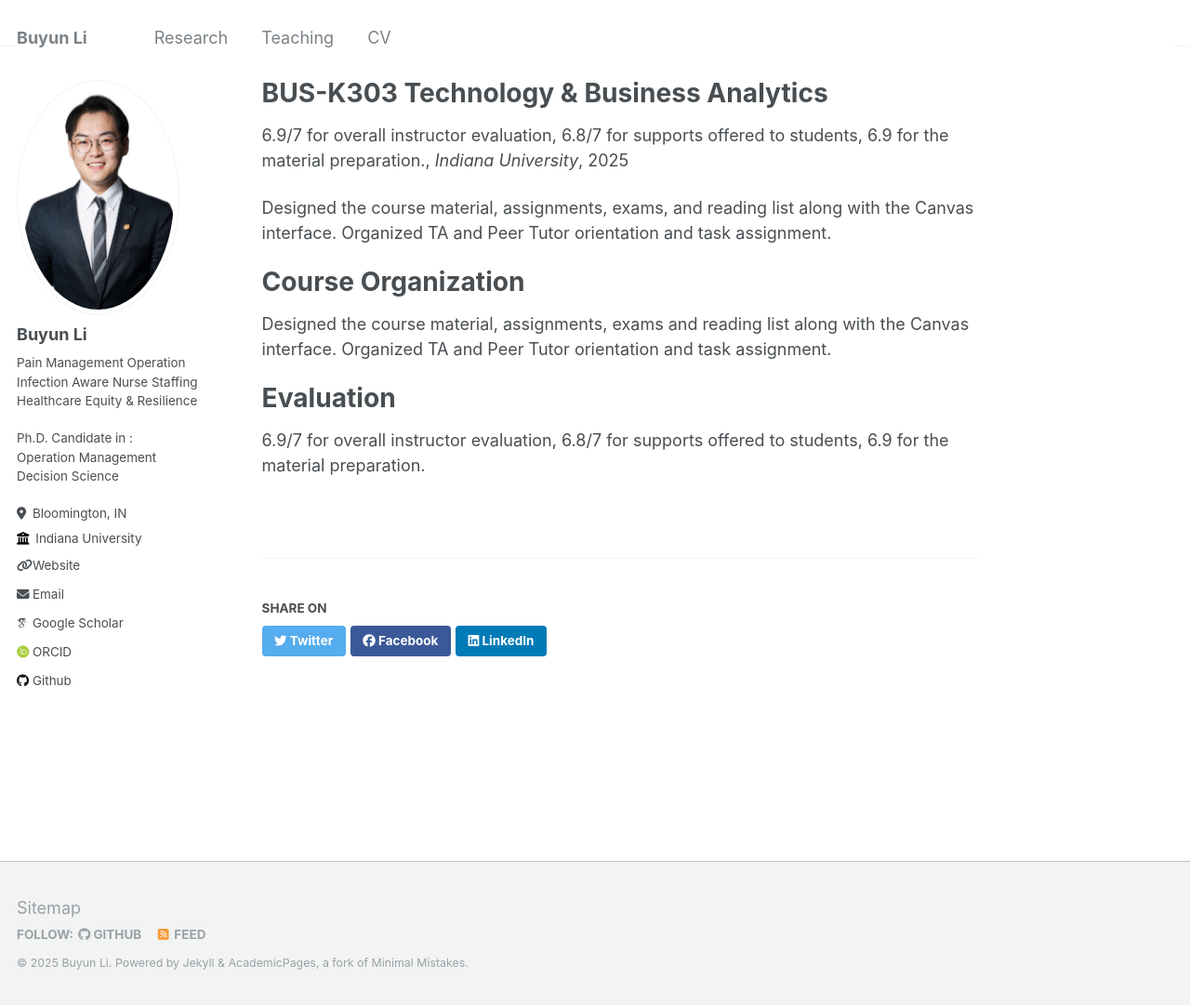
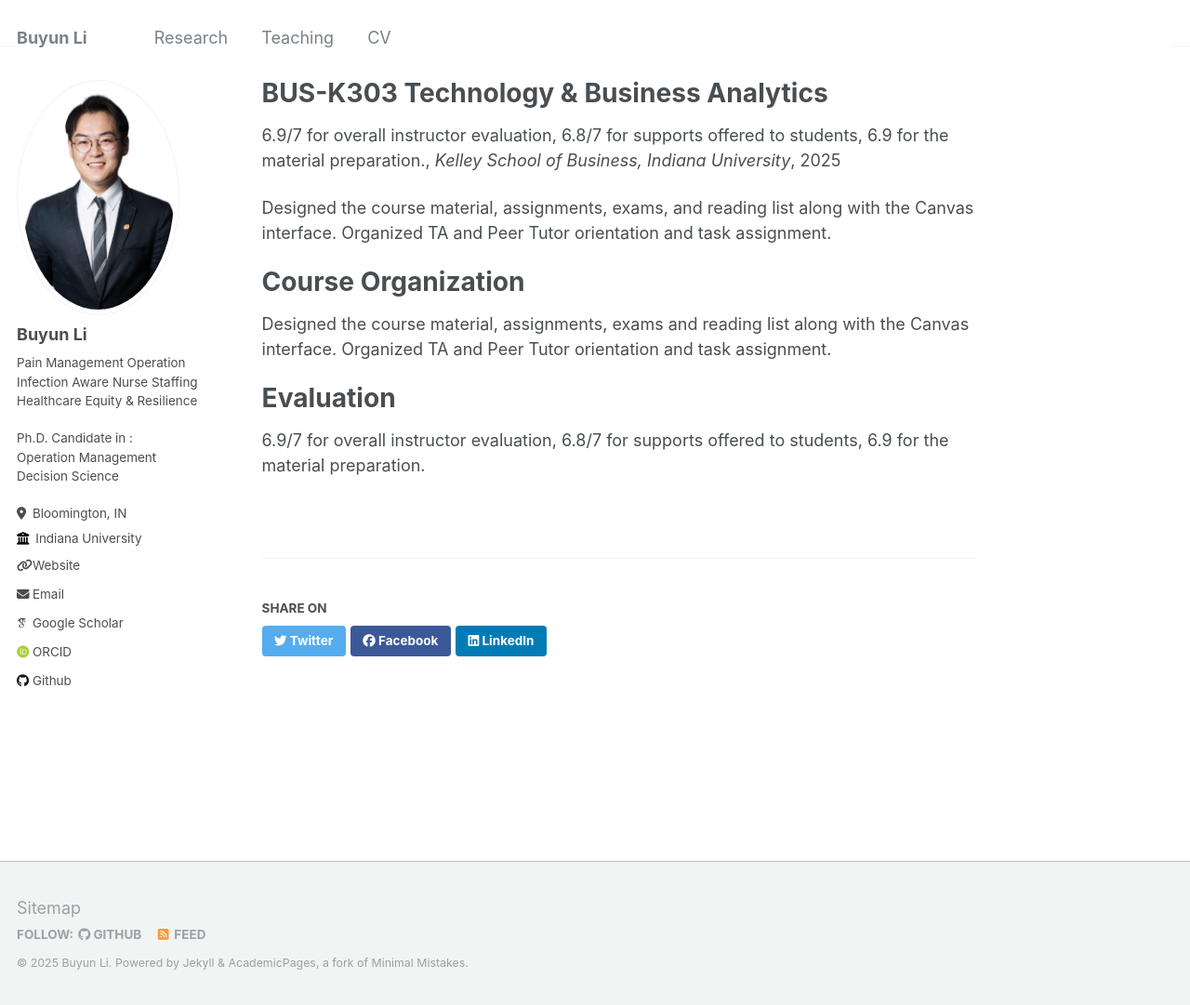
Before and after one commit to BuyunLi/BuyunLi.github.io, a Jekyll site: the page built from _teaching/2014-spring-teaching-1.md, in a window 1280 px wide and 1081 px high. Shown: the whole window at 93% size. Built offline with Jekyll 4.4.1, drawn with Linux system fonts in a browser that asks for light colours; some web fonts are replaced; a file with an impossible date is left out.

Commit message:
Update 2014-spring-teaching-1.md

```diff
--- a/_teaching/2014-spring-teaching-1.md
+++ b/_teaching/2014-spring-teaching-1.md
@@ -3,9 +3,8 @@ title: "BUS-K303 Technology & Business Analytics "
 collection: teaching
 type: "6.9/7 for overall instructor evaluation, 6.8/7 for supports offered to students, 6.9 for the material preparation."
 permalink: /teaching/2014-spring-teaching-1
-venue: "Indiana University"
-date: "Fall 2023, Spring 2024, Fall 2025 (Two sections)"
-location: "Bloomington, USA"
+venue: "Kelley School of Business, Indiana University"
+location: "Fall 2023, Spring 2024, Fall 2025 (Two sections) Bloomington, Indiana"
 ---
 
 Designed the course material, assignments, exams, and reading list along with the Canvas interface. Organized
```
